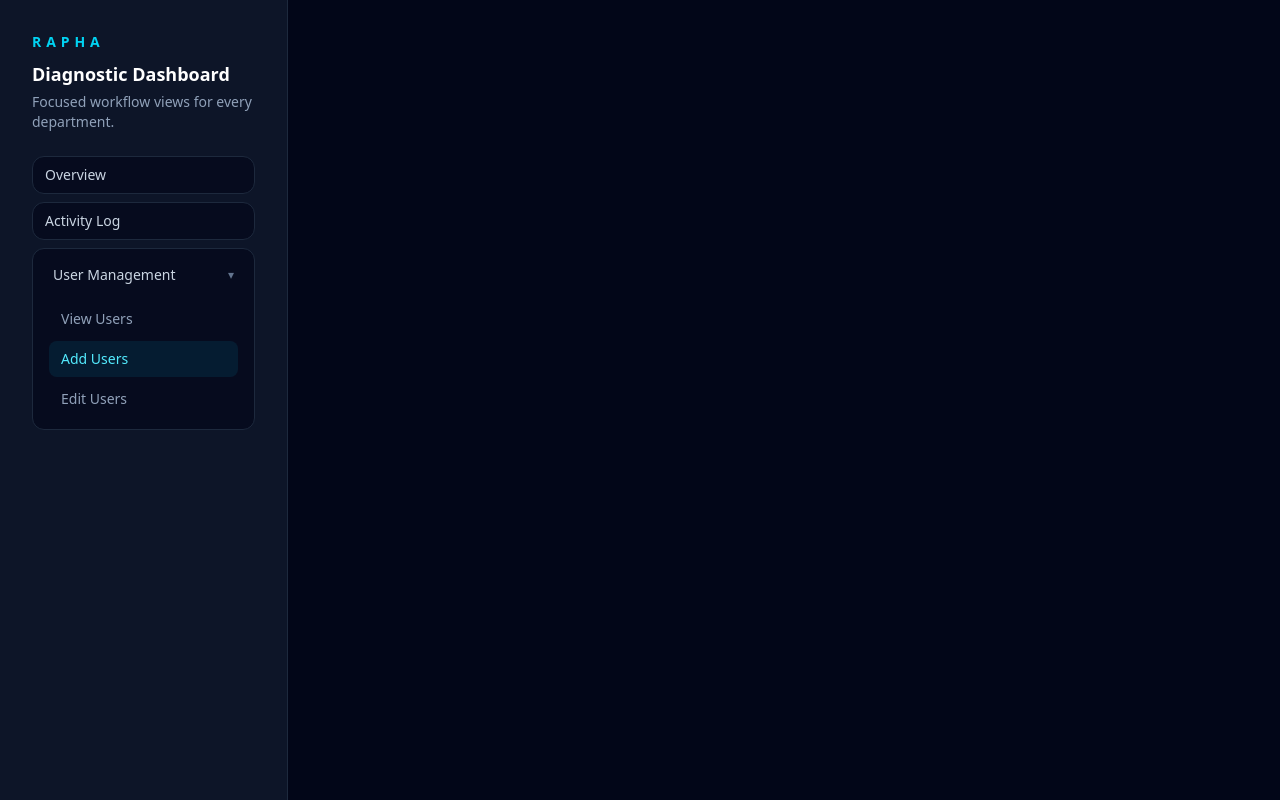
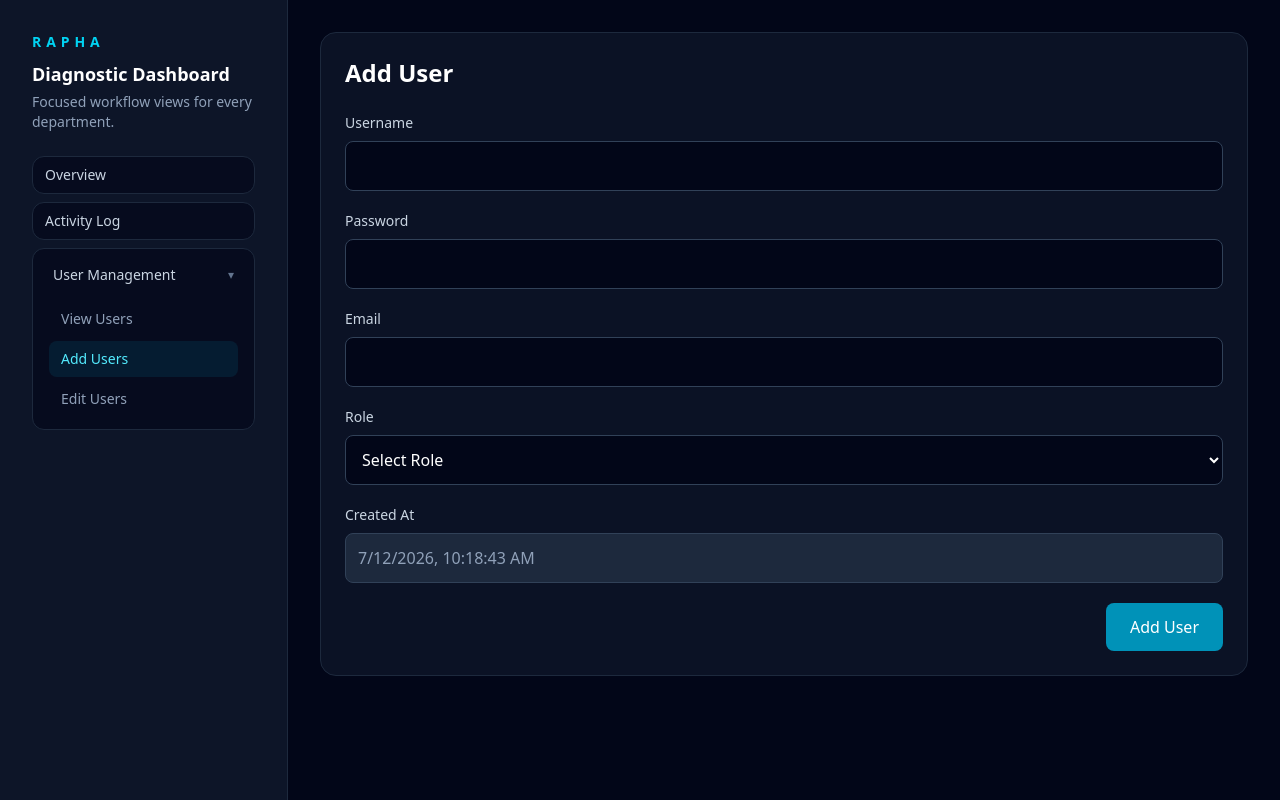
Before and after one commit to Worstprince/rapha-diagnostics, a Next.js app: page /dashboard/admin/addUsers in a window 1280 px wide. Built offline with nearby package versions, Linux system fonts and the light colour scheme.

Commit message:
add user frontend

```diff
--- /dev/null
+++ b/src/app/api/users/add/route.js
@@ -0,0 +1,15 @@
+import db from "@/lib/db";
+import { NextResponse } from "next/server";
+
+export async function POST(request) {
+    try {
+        const user = await request.json();
+        const newUser = await db.user.create({
+            data: user
+        });
+        return NextResponse.json(newUser);
+    } catch (error) {
+        console.error(error);
+        return NextResponse.json({ error: "Failed to add user" }, { status: 500 });
+    }
+}
--- a/src/app/dashboard/admin/addUsers/page.jsx
+++ b/src/app/dashboard/admin/addUsers/page.jsx
@@ -1,13 +1,158 @@
 "use client";
 
-import { useEffect, useState } from "react";
+import { useState } from "react";
 
 export default function AddUsers() {
 
+    const [user, setUser] = useState({
+        username: "",
+        password: "",
+        email: "",
+        role: ""
+    });
+
+    function handleChange(e) {
+
+        const { name, value } = e.target;
+
+        setUser((prev) => ({
+            ...prev,
+            [name]: value
+        }));
+
+    }
+
+    async function handleSubmit(e) {
+
+        e.preventDefault();
+
+        const response = await fetch("/api/users/add", {
+            method: "POST",
+            headers: {
+                "Content-Type": "application/json"
+            },
+            body: JSON.stringify(user)
+        });
+
+        const result = await response.json();
+
+        if (!response.ok) {
+            alert(result.message);
+            return;
+        }
+
+        alert("User added successfully!");
+
+        setUser({
+            username: "",
+            password: "",
+            email: "",
+            role: ""
+        });
+
+    }
 
     return (
-        <>
-        </>
+        <div className="rounded-2xl border border-slate-800 bg-slate-900/70 p-6">
+
+            <h2 className="mb-6 text-2xl font-bold text-white">
+                Add User
+            </h2>
+
+            <form onSubmit={handleSubmit} className="space-y-5">
+
+                <div>
+                    <label className="mb-2 block text-sm text-slate-300">
+                        Username
+                    </label>
+
+                    <input
+                        type="text"
+                        name="username"
+                        value={user.username}
+                        onChange={handleChange}
+                        className="w-full rounded-lg border border-slate-700 bg-slate-950 p-3 text-white"
+                        required
+                    />
+                </div>
+
+                <div>
+                    <label className="mb-2 block text-sm text-slate-300">
+                        Password
+                    </label>
+
+                    <input
+                        type="password"
+                        name="password"
+                        value={user.password}
+                        onChange={handleChange}
+                        className="w-full rounded-lg border border-slate-700 bg-slate-950 p-3 text-white"
+                        required
+                    />
+                </div>
+
+                <div>
+                    <label className="mb-2 block text-sm text-slate-300">
+                        Email
+                    </label>
+
+                    <input
+                        type="email"
+                        name="email"
+                        value={user.email}
+                        onChange={handleChange}
+                        className="w-full rounded-lg border border-slate-700 bg-slate-950 p-3 text-white"
+                        required
+                    />
+                </div>
+
+                <div>
+                    <label className="mb-2 block text-sm text-slate-300">
+                        Role
+                    </label>
+
+                    <select
+                        name="role"
+                        value={user.role}
+                        onChange={handleChange}
+                        className="w-full rounded-lg border border-slate-700 bg-slate-950 p-3 text-white"
+                        required
+                    >
+                        <option value="">Select Role</option>
+                        <option value="Administrator">Administrator</option>
+                        <option value="Receptionist">Receptionist</option>
+                        <option value="Medical Technologist">Medical Technologist</option>
+                        <option value="Pathologist">Physician</option>
+                    </select>
+                </div>
+
+                <div>
+                    <label className="mb-2 block text-sm text-slate-300">
+                        Created At
+                    </label>
+
+                    <input
+                        type="text"
+                        value={new Date().toLocaleString()}
+                        readOnly
+                        className="w-full rounded-lg border border-slate-700 bg-slate-800 p-3 text-slate-400"
+                    />
+                </div>
+
+                <div className="flex justify-end">
+
+                    <button
+                        type="submit"
+                        className="rounded-lg bg-cyan-600 px-6 py-3 font-medium text-white transition hover:bg-cyan-500"
+                    >
+                        Add User
+                    </button>
+
+                </div>
+
+            </form>
+
+        </div>
     );
 
 }
```
